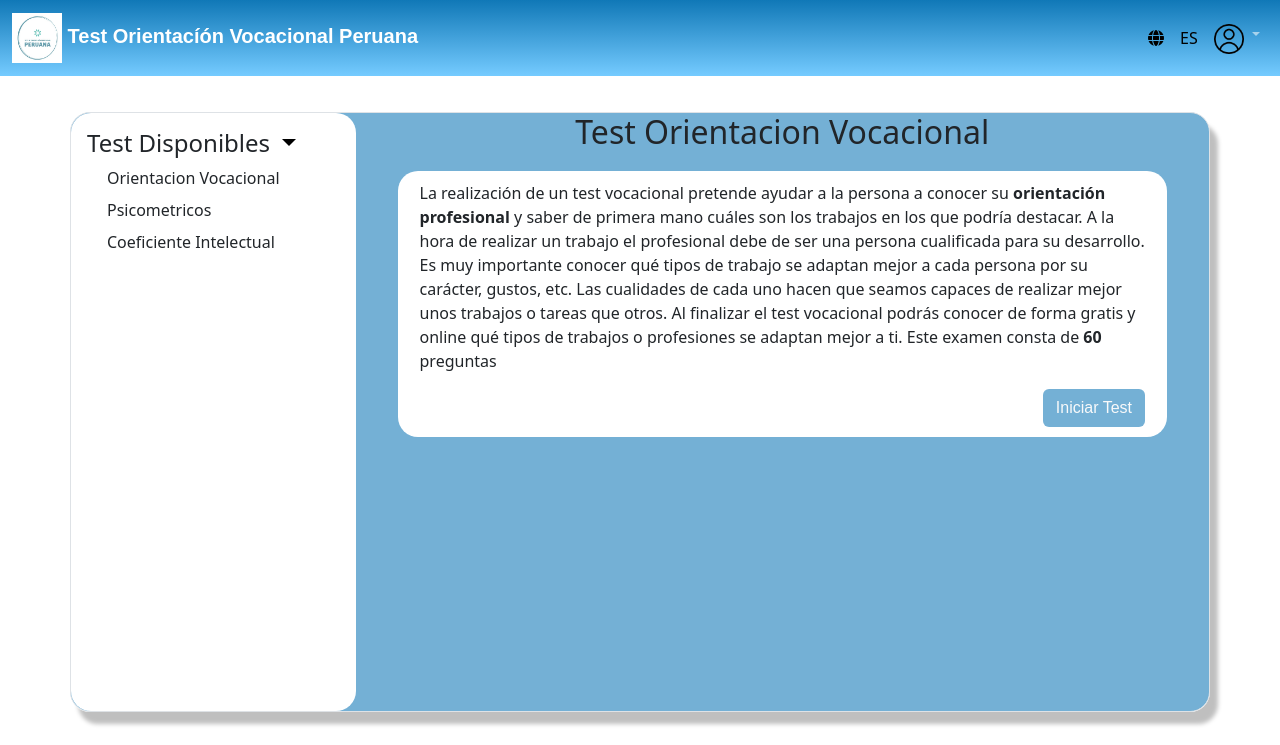
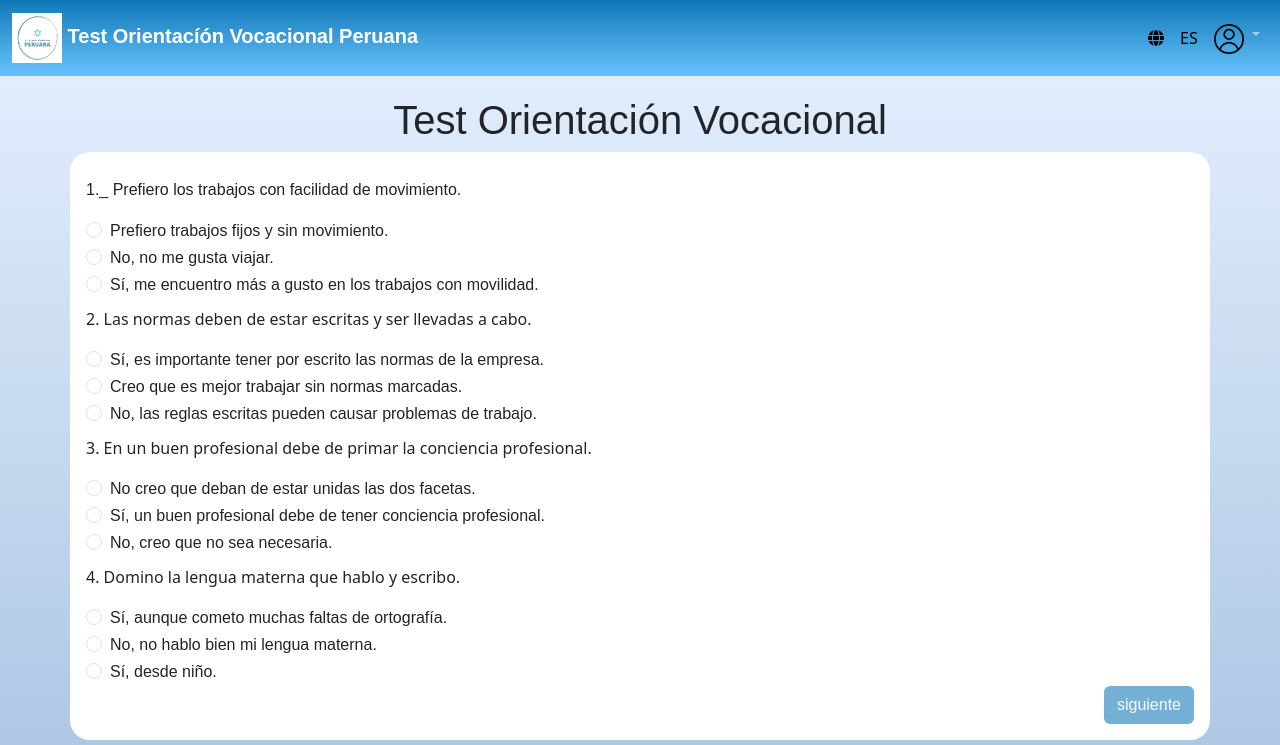
Before and after one commit to RenatoVA/ITS_Test-Vocacional, a plain HTML site: page templates/test_voc.html in a window 1280 px wide. Both pictures are taken after a click on the button "Iniciar Test". Shown: the top 745 px of the page. Drawn offline with nearby package versions, Linux system fonts and the light colour scheme.

Commit message:
añadiendo testvocacional y vinculos

```diff
--- a/static/css/main.css
+++ b/static/css/main.css
@@ -34,8 +34,12 @@
 box-shadow: 8px 12px 4px rgba(0, 0, 0, 0.25);
 border-radius: 20px;
 height:600px;
+}
 
+.p_2{
+    margin-top:10px;
 }
+
 .cprimary{
     background: rgba(16, 120, 183, 0.58);
 }
--- /dev/null
+++ b/static/js/ajax.js
@@ -0,0 +1,11 @@
+function TestAjax(name,table){
+    const xhttp = new XMLHttpRequest();
+    xhttp.onload = function(){
+        //Asi se obtiene la respueta del servicio
+        //this.responseText
+        //alert(this.responseText);
+        document.getElementById(name).innerHTML = this.responseText;
+    }
+    xhttp.open("GET", table, true);
+    xhttp.send();
+}
--- /dev/null
+++ b/templates/tabla.html
@@ -0,0 +1,70 @@
+<h1 class="text-center font-lex" >Test Orientación Vocacional</h1>
+<div class="container">
+    <div class="row">
+        <div class="col bg-white text-start p-3" style="border-radius: 20px; flex-direction: column;">
+            <div>
+                <p class="p_2 font-rale">1._ Prefiero los trabajos con facilidad de movimiento.</p>
+                <div class="form-check">
+                    <input class="form-check-input" type="radio" name="pregunta1" id="respuesta1">
+                    <label class="form-check-label font-rale" for="respuesta1">Prefiero trabajos fijos y sin movimiento.</label>
+                  </div>
+                  <div class="form-check">
+                    <input class="form-check-input" type="radio" name="pregunta1" id="respuesta2">
+                    <label class="form-check-label font-rale" for="respuesta2">No, no me gusta viajar.</label>
+                  </div>
+                  <div class="form-check">
+                    <input class="form-check-input" type="radio" name="pregunta1" id="respuesta3">
+                    <label class="form-check-label font-rale" for="respuesta3">Sí, me encuentro más a gusto en los trabajos con movilidad.</label>
+                  </div>
+            <div>
+                <p class="p_2">2. Las normas deben de estar escritas y ser llevadas a cabo.</p>
+                <div class="form-check">
+                    <input class="form-check-input" type="radio" name="pregunta2" id="respuesta4">
+                    <label class="form-check-label font-rale" for="respuesta1">Sí, es importante tener por escrito las normas de la empresa.</label>
+                  </div>
+                  <div class="form-check">
+                    <input class="form-check-input" type="radio" name="pregunta2" id="respuesta5">
+                    <label class="form-check-label font-rale" for="respuesta2">Creo que es mejor trabajar sin normas marcadas.</label>
+                  </div>
+                  <div class="form-check">
+                    <input class="form-check-input" type="radio" name="pregunta2" id="respuesta6">
+                    <label class="form-check-label font-rale" for="respuesta3">No, las reglas escritas pueden causar problemas de trabajo.</label>
+                  </div>
+            </div>
+            <div>
+                <p class="p_2">3. En un buen profesional debe de primar la conciencia profesional.</p>
+                <div class="form-check">
+                    <input class="form-check-input" type="radio" name="pregunta3" id="respuesta7">
+                    <label class="form-check-label font-rale" for="respuesta1">No creo que deban de estar unidas las dos facetas.</label>
+                  </div>
+                  <div class="form-check">
+                    <input class="form-check-input" type="radio" name="pregunta3" id="respuesta8">
+                    <label class="form-check-label font-rale" for="respuesta2">Sí, un buen profesional debe de tener conciencia profesional.</label>
+                  </div>
+                  <div class="form-check">
+                    <input class="form-check-input" type="radio" name="pregunta3" id="respuesta9">
+                    <label class="form-check-label font-rale" for="respuesta3">No, creo que no sea necesaria.</label>
+                  </div>
+            </div>
+            <div>
+                <p class="p_2">4. Domino la lengua materna que hablo y escribo.</p>
+                <div class="form-check">
+                    <input class="form-check-input" type="radio" name="pregunta4" id="respuesta10">
+                    <label class="form-check-label font-rale" for="respuesta1">Sí, aunque cometo muchas faltas de ortografía.</label>
+                  </div>
+                  <div class="form-check">
+                    <input class="form-check-input" type="radio" name="pregunta4" id="respuesta11">
+                    <label class="form-check-label font-rale" for="respuesta2">No, no hablo bien mi lengua materna.</label>
+                  </div>
+                  <div class="form-check">
+                    <input class="form-check-input" type="radio" name="pregunta4" id="respuesta12">
+                    <label class="form-check-label font-rale" for="respuesta3">Sí, desde niño.</label>
+                  </div>
+            </div>
+            <div class="d-grid gap-2 d-md-flex justify-content-md-end">
+              <button class="btn cprimary font-lex text-light" type="button" onclick="window.location.href='catalog.html'">siguiente</button>
+          </div>
+
+        </div>
+    </div>
+</div>
--- a/templates/test_voc.html
+++ b/templates/test_voc.html
@@ -12,11 +12,11 @@
     <script src="https://kit.fontawesome.com/acb97cbc1a.js" crossorigin="anonymous"></script>
 </head>
 
-<body>
+<body class=""style="background: linear-gradient(180deg, #E7F1FF 0%, rgba(121, 163, 207, 0.72) 100%);">
     <header class="menu-header">
         <nav class="navbar navmain navbar-expand-lg " data-bs-theme="dark">
             <div class="container-fluid">
-                <a class="navbar-brand" href="#" style="font-family: 'Lexend Deca',sans-serif;font-weight: 700;">
+                <a class="navbar-brand" href="../index.html" style="font-family: 'Lexend Deca',sans-serif;font-weight: 700;">
                     <img src="../static/img/logo.png" alt="Logo" width="50" height="50"
                         class="d-inline-block align-text-center">
                 Test Orientacíón Vocacional Peruana
@@ -55,7 +55,7 @@
             </div>
         </nav>
     </header>
-    <section class="test-vocacional">
+    <section class="test-vocacional" id="test-voc">
         <div class="container">
             <div class="row test border my-3">
                 <div class="col-3 test-menu bg-white text-start p-3" style="border-radius: 20px;">
@@ -88,7 +88,7 @@
                             trabajos o profesiones se adaptan mejor a ti.
                             Este examen consta de <span class="fw-bold">60</span> preguntas</p>
                         <div class="d-grid gap-2 d-md-flex justify-content-md-end">
-                            <button class="btn cprimary font-lex iniciar-test text-light">Iniciar Test</button>
+                            <button class="btn cprimary font-lex text-light" type="button" onclick="TestAjax('test-voc','tabla.html');">Iniciar Test</button>
                         </div>
                     </div>
                 </div>
@@ -96,7 +96,7 @@
 
         </div>
     </section>
-    <footer class="footer">
+    <footer class="footer mt-5">
         <div class="container-fluid" style="background: #1078B7;">
             <div class="row">
                 <div class="col">
@@ -146,6 +146,7 @@
     <script src="https://cdn.jsdelivr.net/npm/bootstrap@5.3.0/dist/js/bootstrap.bundle.min.js"
         integrity="sha384-geWF76RCwLtnZ8qwWowPQNguL3RmwHVBC9FhGdlKrxdiJJigb/j/68SIy3Te4Bkz"
         crossorigin="anonymous"></script>
+    <script src="../static/js/ajax.js"></script>
 </body>
 
 </html>
```
Also changed, not shown: templates/catalog.html (+21 -12 lines), templates/comparative_table.html (+1 -1 lines), templates/signup.html (+1 -1 lines), templates/univercidad.html (+2 -2 lines).
